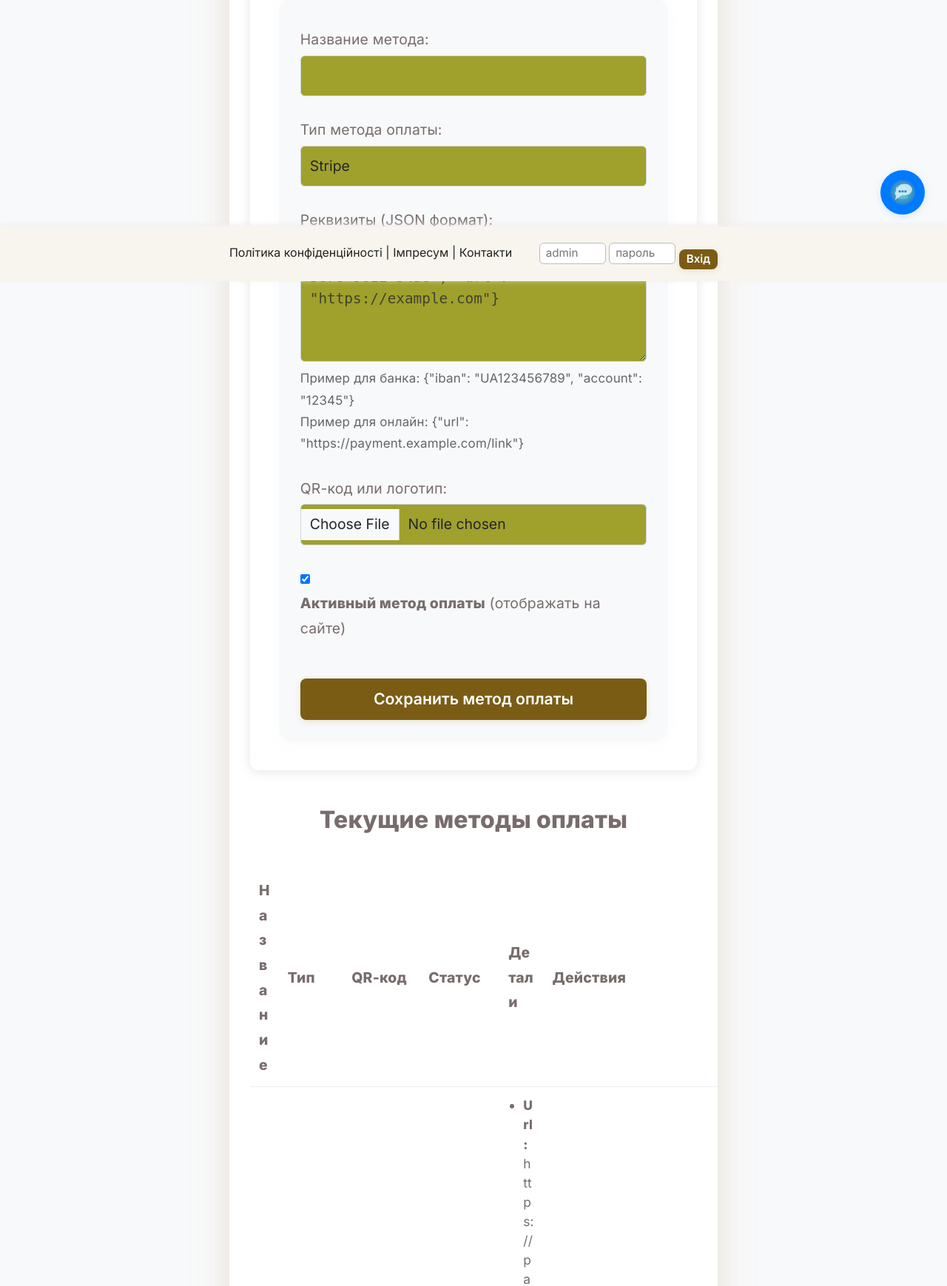
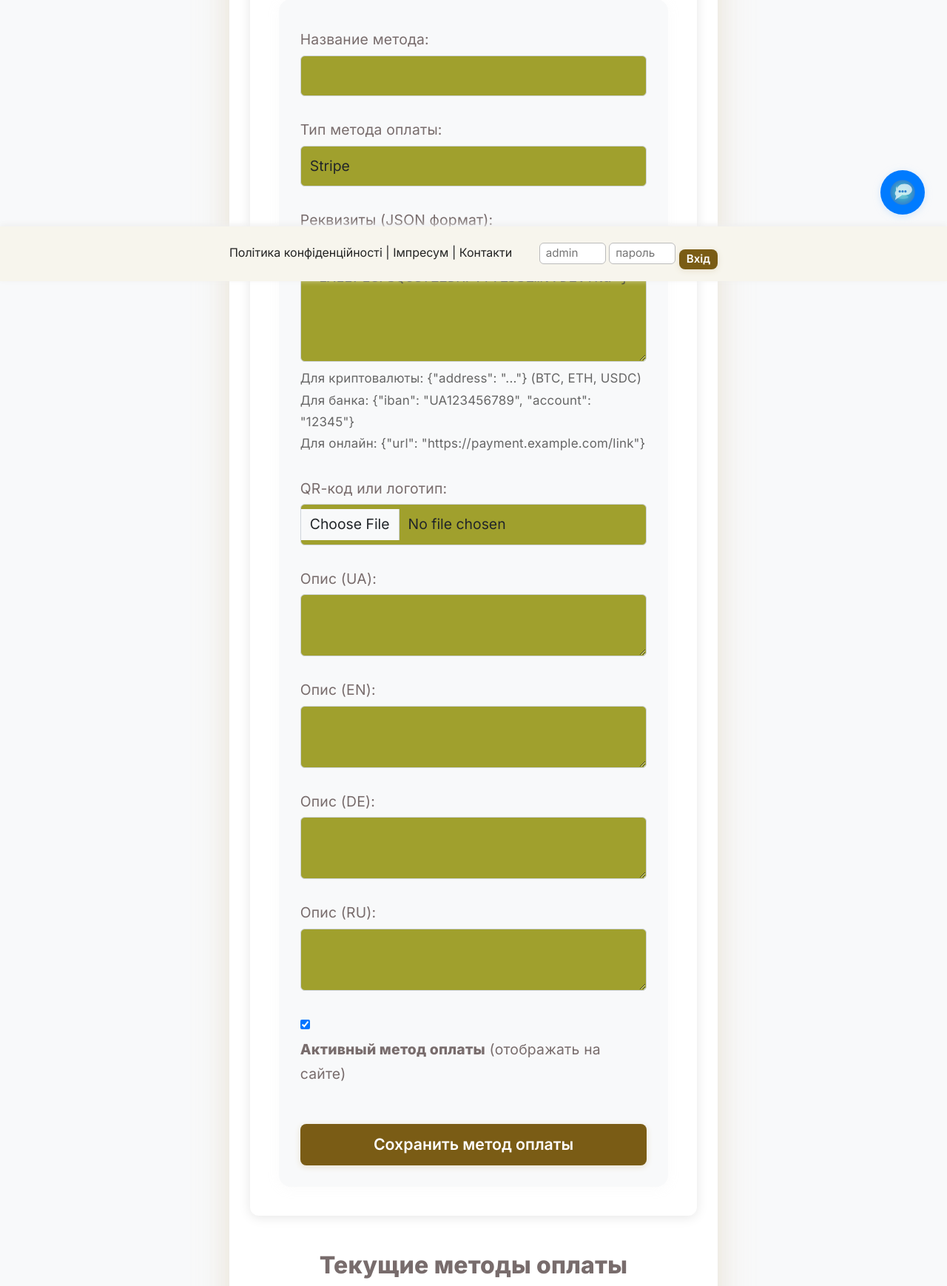
Before and after one commit to pilipandr770/ITTOKEN, a Flask app: page /admin/payment-methods in a window 1280 px wide. Shown: the part 420-2158 px from the top of the page at 74% size. Run offline with Flask 3, Linux system fonts and the light colour scheme; a user stored in the database is signed in; data comes from the database, SQL or seed files in the repository; both versions use the stored data as it was after the commit.

Commit message:
оплата

```diff
--- a/app/admin/routes.py
+++ b/app/admin/routes.py
@@ -96,7 +96,8 @@
 def payment_methods():
     """Список способів оплати"""
     methods = PaymentMethod.query.order_by(PaymentMethod.order).all()
-    return render_template('admin/payment_methods.html', methods=methods)
+    form = PaymentMethodForm()
+    return render_template('admin/payment_methods.html', methods=methods, form=form)
 
 @admin.route('/payment-method/add', methods=['GET', 'POST'])
 @admin_required
--- a/app/forms.py
+++ b/app/forms.py
@@ -35,6 +35,9 @@
         ('stripe', 'Stripe'),
         ('paypal', 'PayPal'),
         ('bank', 'Банк/QR'),
+        ('btc', 'Bitcoin (BTC)'),
+        ('eth', 'Ethereum (ETH)'),
+        ('usdc', 'USD Coin (USDC)'),
         ('custom', 'Інший')
     ])
     details = TextAreaField('Реквізити (JSON)', validators=[Optional(), Length(max=2000)])
--- a/app/templates/admin/payment_methods.html
+++ b/app/templates/admin/payment_methods.html
@@ -63,42 +63,59 @@
     <h2 style="margin-bottom:0.8em;">Добавить способ оплаты</h2>
     <form method="post" enctype="multipart/form-data" action="{{ url_for('admin.add_payment_method') }}">
       {{ form.hidden_tag() if form }}
+      {% if form and form.errors %}
+        <div class="alert alert-danger" style="margin-bottom:1em;">
+          <ul style="margin:0;padding-left:1.2em;">
+            {% for field, errors in form.errors.items() %}
+              {% set label = form[field].label.text if field in form else field %}
+              {% for error in errors %}
+                <li><strong>{{ label }}:</strong> {{ error }}</li>
+              {% endfor %}
+            {% endfor %}
+          </ul>
+        </div>
+      {% endif %}
       <div class="form-group">
         <label for="name">Название метода:</label>
-        <input class="form-control" type="text" id="name" name="name" required style="width:100%;padding:10px;">
+        {{ form.name(class="form-control", id="name", required=True, style="width:100%;padding:10px;") }}
       </div>
-
       <div class="form-group">
         <label for="type">Тип метода оплаты:</label>
-        <select class="form-control" id="type" name="type" required style="width:100%;padding:10px;">
-          <option value="stripe">Stripe</option>
-          <option value="paypal">PayPal</option>
-          <option value="bank">Банк/QR</option>
-          <option value="custom">Другой</option>
-        </select>
+        {{ form.type(class="form-control", id="type", required=True, style="width:100%;padding:10px;") }}
       </div>
-
       <div class="form-group">
         <label for="details">Реквизиты (JSON формат):</label>
-        <textarea class="form-control" id="details" name="details" rows="5"
-                 style="width:100%;padding:10px;font-family:monospace;min-height:120px;"
-                 placeholder='{"iban": "UA123456789", "card": "1234 5678 9012 3456", "url": "https://example.com"}'></textarea>
+        {{ form.details(class="form-control", id="details", rows=5, style="width:100%;padding:10px;font-family:monospace;min-height:120px;", placeholder='{"address": "1A1zP1eP5QGefi2DMPTfTL5SLmv7DivfNa"}') }}
         <small style="color:#666;display:block;margin-top:5px;">
-          Пример для банка: {"iban": "UA123456789", "account": "12345"}<br>
-          Пример для онлайн: {"url": "https://payment.example.com/link"}
+          Для криптовалюты: {"address": "..."} (BTC, ETH, USDC)<br>
+          Для банка: {"iban": "UA123456789", "account": "12345"}<br>
+          Для онлайн: {"url": "https://payment.example.com/link"}
         </small>
       </div>
-
       <div class="form-group">
         <label for="qr_code">QR-код или логотип:</label>
-        <input class="form-control" type="file" id="qr_code" name="qr_code" accept="image/*" style="padding:10px;">
+        {{ form.qr_code(class="form-control", id="qr_code", accept="image/*", style="padding:10px;") }}
       </div>
-
       <div class="form-group">
-        <input type="checkbox" id="is_active" name="is_active" checked style="margin-right:8px;">
+        <label for="description_ua">Опис (UA):</label>
+        {{ form.description_ua(class="form-control", id="description_ua", rows=2) }}
+      </div>
+      <div class="form-group">
+        <label for="description_en">Опис (EN):</label>
+        {{ form.description_en(class="form-control", id="description_en", rows=2) }}
+      </div>
+      <div class="form-group">
+        <label for="description_de">Опис (DE):</label>
+        {{ form.description_de(class="form-control", id="description_de", rows=2) }}
+      </div>
+      <div class="form-group">
+        <label for="description_ru">Опис (RU):</label>
+        {{ form.description_ru(class="form-control", id="description_ru", rows=2) }}
+      </div>
+      <div class="form-group">
+        {{ form.is_active(id="is_active", checked=True, style="margin-right:8px;") }}
         <label for="is_active"><strong>Активный метод оплаты</strong> (отображать на сайте)</label>
       </div>
-
       <button class="btn btn-primary" type="submit" style="width:100%;padding:12px;font-size:1.1em;">Сохранить метод оплаты</button>
     </form>
   </div>
@@ -176,7 +193,7 @@
     </table>
   {% else %}
     <div style="text-align:center;padding:3em 0;color:#666;background:#f9f9f9;border-radius:12px;">
-      <p style="font-size:1.2em;">Нет сохраненных методов оплаты</p>
+      <p style="font-size:1.2em;">Нет сохранённых методов оплаты</p>
       <p>Используйте форму выше для добавления метода оплаты.</p>
     </div>
   {% endif %}
--- a/app/templates/index.html
+++ b/app/templates/index.html
@@ -127,6 +127,9 @@
         </div>
       {% endfor %}
     </div>
+    <div class="text-center mt-4">
+      <a href="{{ url_for('main.payment') }}" class="btn btn-lg btn-success">{{ _('Всі способи оплати та реквізити') }}</a>
+    </div>
   </div>
 </div>
 
```
Also changed, not shown: instance/site.db.
